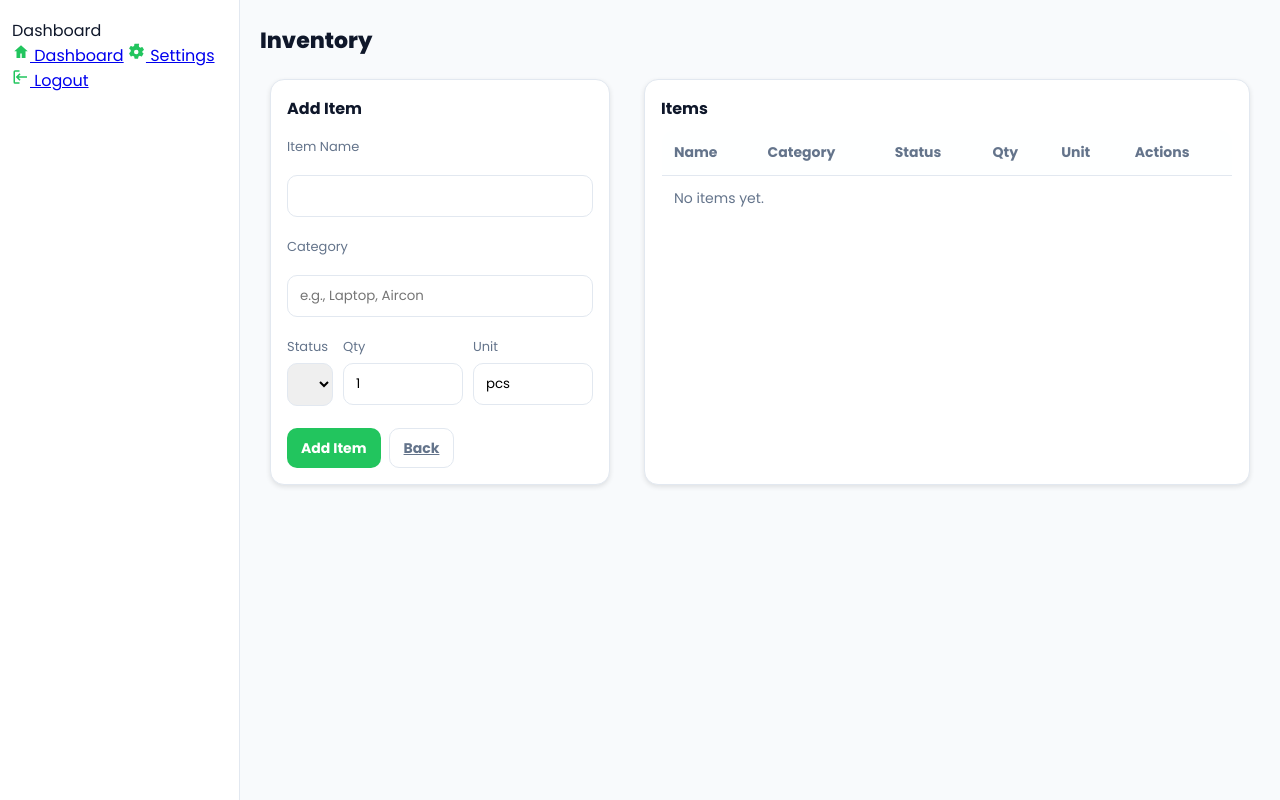
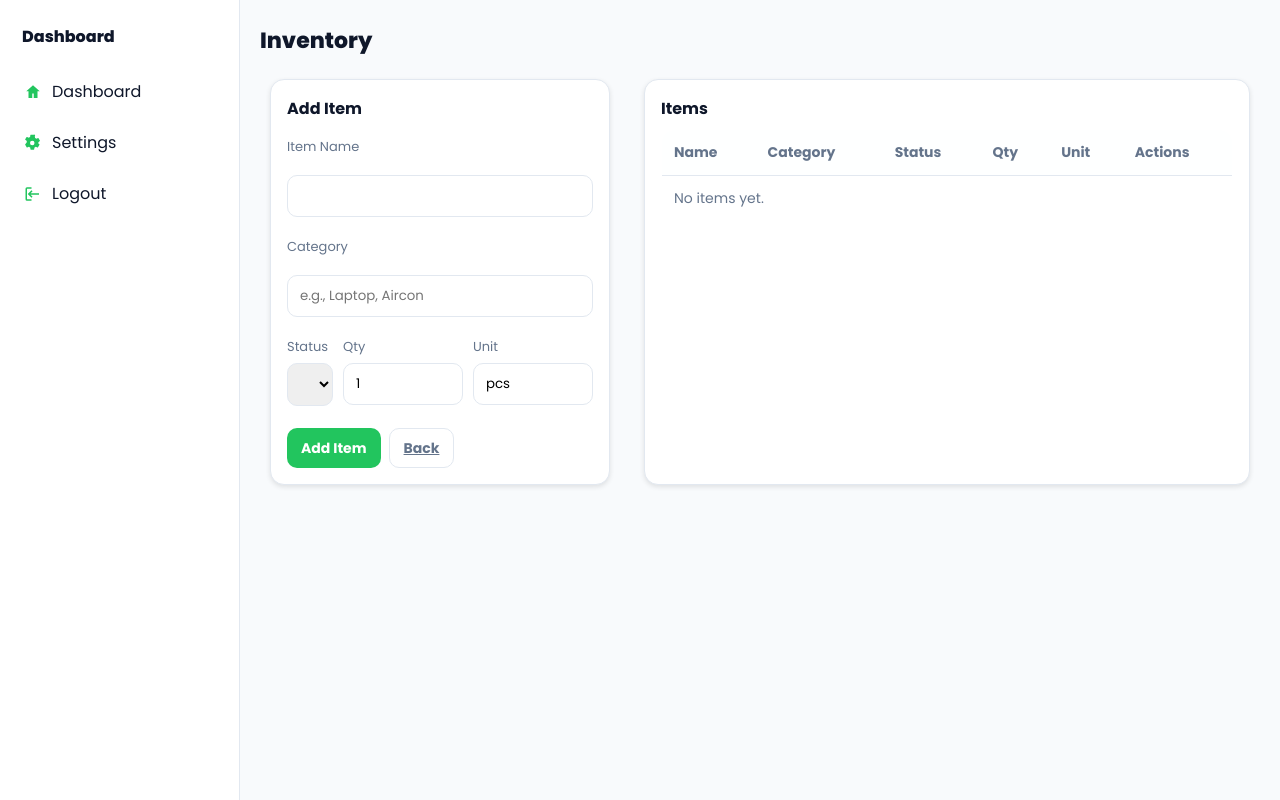
Before and after one commit to bscsBaynosa/procurement-inventory-system, a PHP site: page /templates/custodian/inventory.php in a window 1280 px wide. Run offline with PHP 8.4, Linux system fonts and the light colour scheme.

Commit message:
Nav UI: globalize sidebar/link styles to fix inconsistent icon spacing, underlines, and active state across modules

```diff
--- a/public/css/main.css
+++ b/public/css/main.css
@@ -127,3 +127,28 @@ input, select, textarea, button {
     fill: var(--accent, #22c55e);
     flex: 0 0 18px;
 }
+
+/* Global sidebar + nav styling to keep modules consistent */
+.sidebar {
+    background: #ffffff;
+    border-right: 1px solid var(--border, #e2e8f0);
+    padding: 18px 12px;
+}
+html[data-theme="dark"] .sidebar { background: #0f172a; }
+.brand { display:flex; align-items:center; gap:10px; font-weight:800; padding:6px 10px; }
+.nav { margin-top: 14px; display:flex; flex-direction:column; gap:6px; }
+.nav a {
+    display:flex;
+    align-items:center;
+    gap:10px;
+    padding:10px 12px;
+    color: var(--text, #0f172a);
+    text-decoration:none;
+    border-radius:10px;
+}
+.nav a:hover { background: var(--bg, #f8fafc); }
+.nav a.active {
+    background: color-mix(in oklab, var(--accent, #22c55e) 10%, transparent);
+    color: var(--text, #0f172a);
+    border: 1px solid color-mix(in oklab, var(--accent, #22c55e) 35%, var(--border, #e2e8f0));
+}
```
